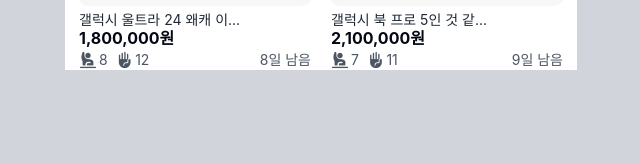
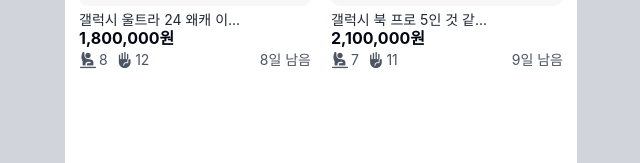
Before and after one commit to wndgur2/ddang, a React (Vite) app: page /explore in a window 1280 px wide. Shown: the part 2851-3014 px from the top of the page, without its empty margins (319-959 px from the left). Before the commit the page ends 2921 px from the top, so only its background shows below. Built offline with nearby package versions, Linux system fonts and the light colour scheme.

Commit message:
feat: Layout bottom padding 추가
navbar에 가려지지 않도록 하단 패딩 추가

```diff
--- a/src/layouts/DefaultLayout.jsx
+++ b/src/layouts/DefaultLayout.jsx
@@ -10,6 +10,7 @@
     <>
       <DefaultHeader back={back} title={title} />
       <Outlet context={{ setTitle }} />
+      {back || <div className='py-8'></div>}
       {back || <Navbar />}
     </>
   )
--- a/src/layouts/ExploreLayout.jsx
+++ b/src/layouts/ExploreLayout.jsx
@@ -6,6 +6,7 @@
     <>
       <SearchHeader />
       <Outlet />
+      <div className='py-12'></div>
       <Navbar />
     </>
   )
```
